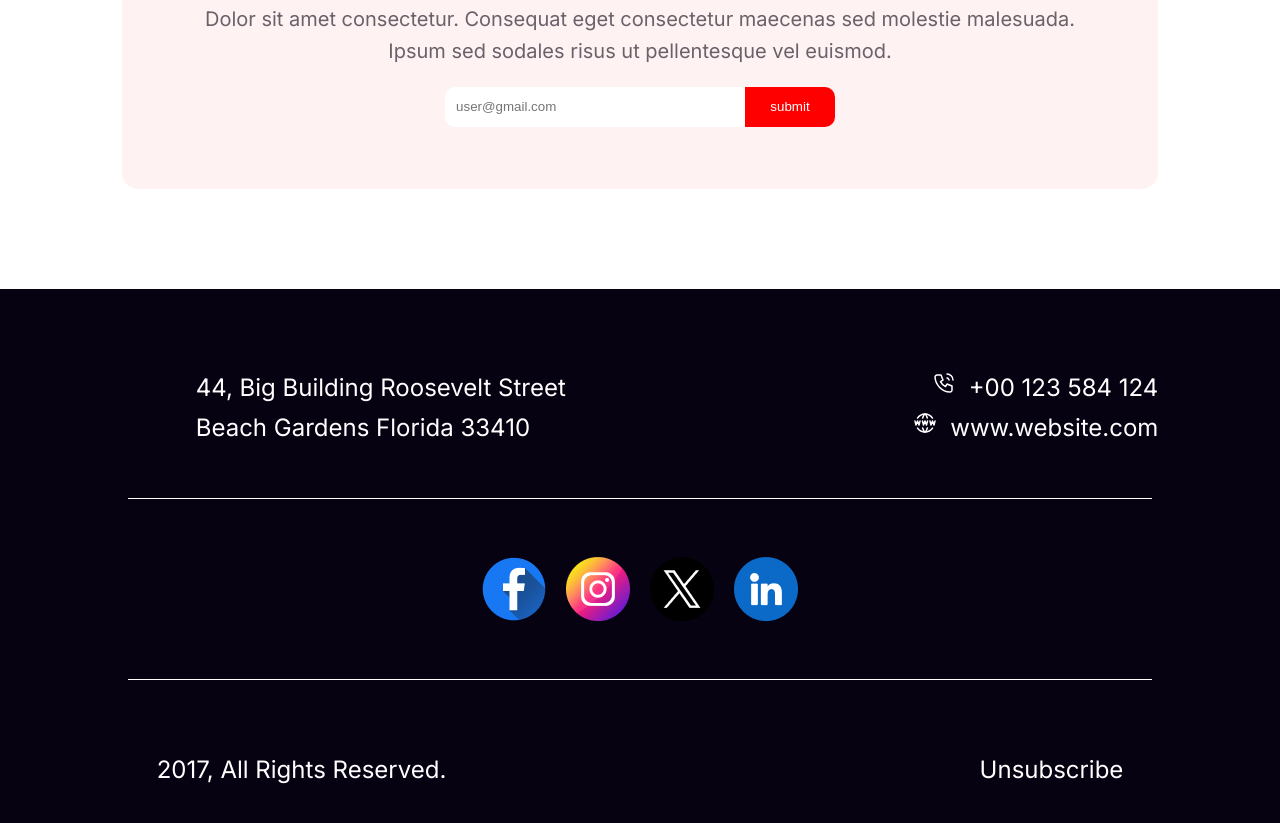
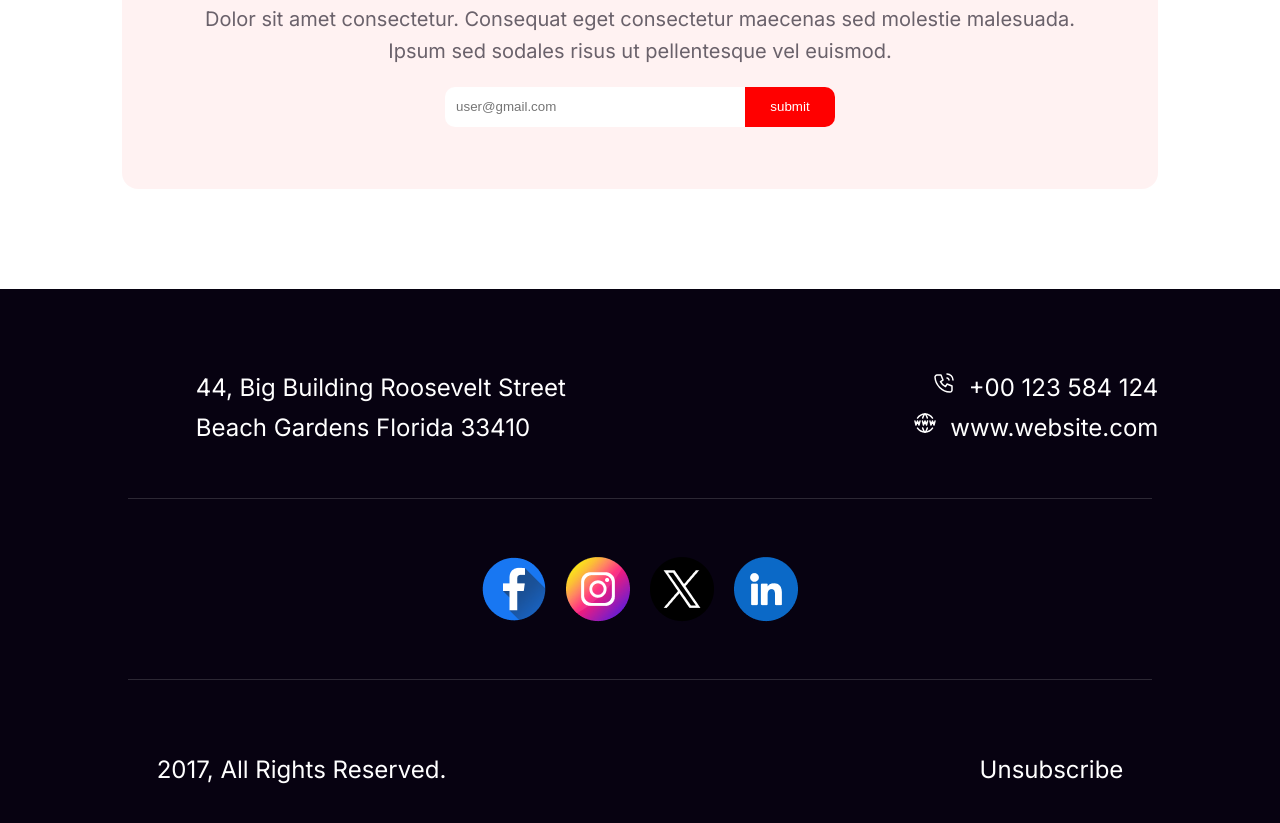
Before and after one commit to Svhodro/New-Year-New-Mission, a plain HTML site: page index.html in a window 1280 px wide. Shown: the part 5041-5864 px from the top of the page. Drawn offline with Linux system fonts and the light colour scheme.

Commit message:
project the end

```diff
--- a/style.css
+++ b/style.css
@@ -515,7 +515,7 @@ header {
 hr {
   width: 80%;
   height: 1px;
-  background-color: #fff;
+  background: rgba(255, 255, 255, 0.15);
   border: none;
 }
 svg {
```
